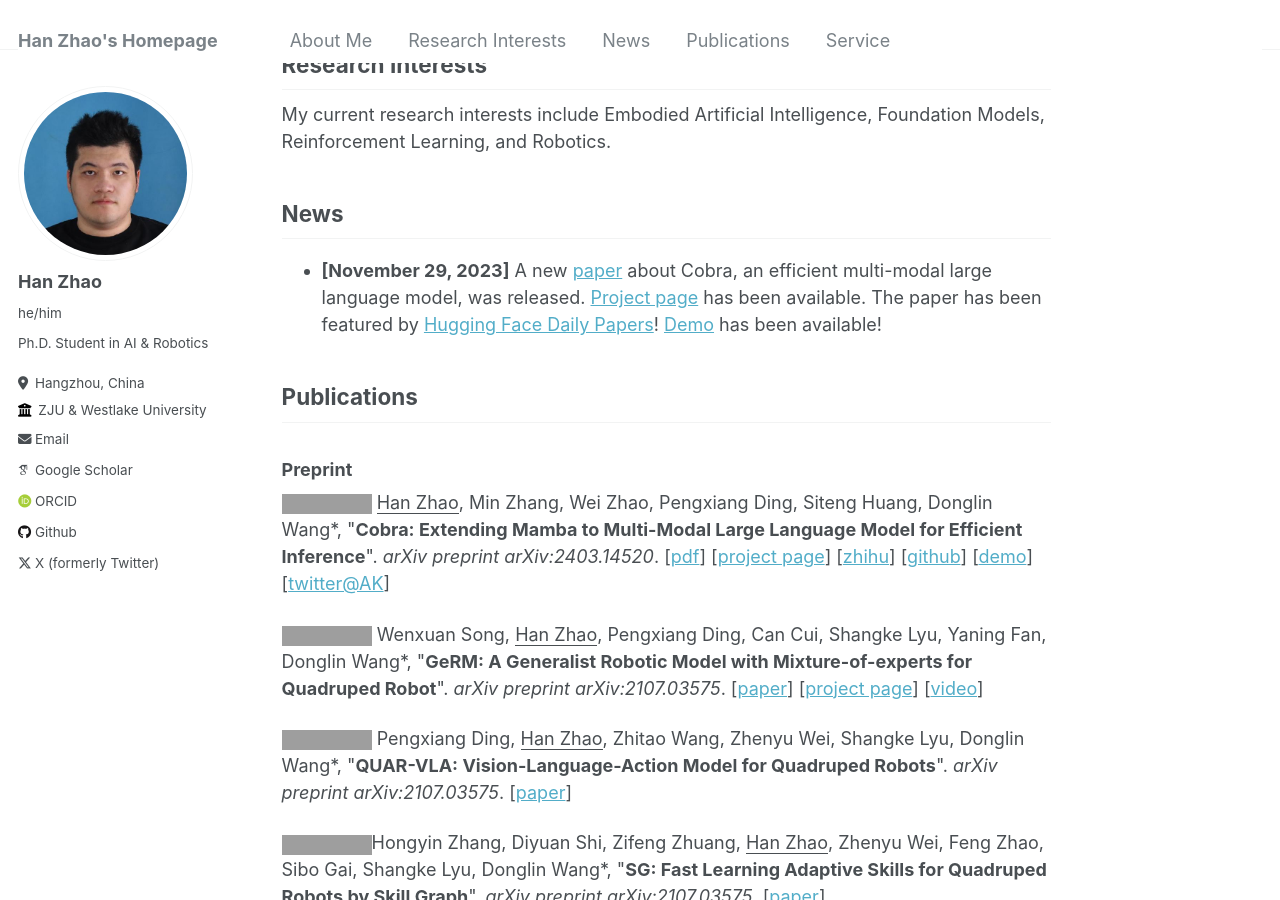
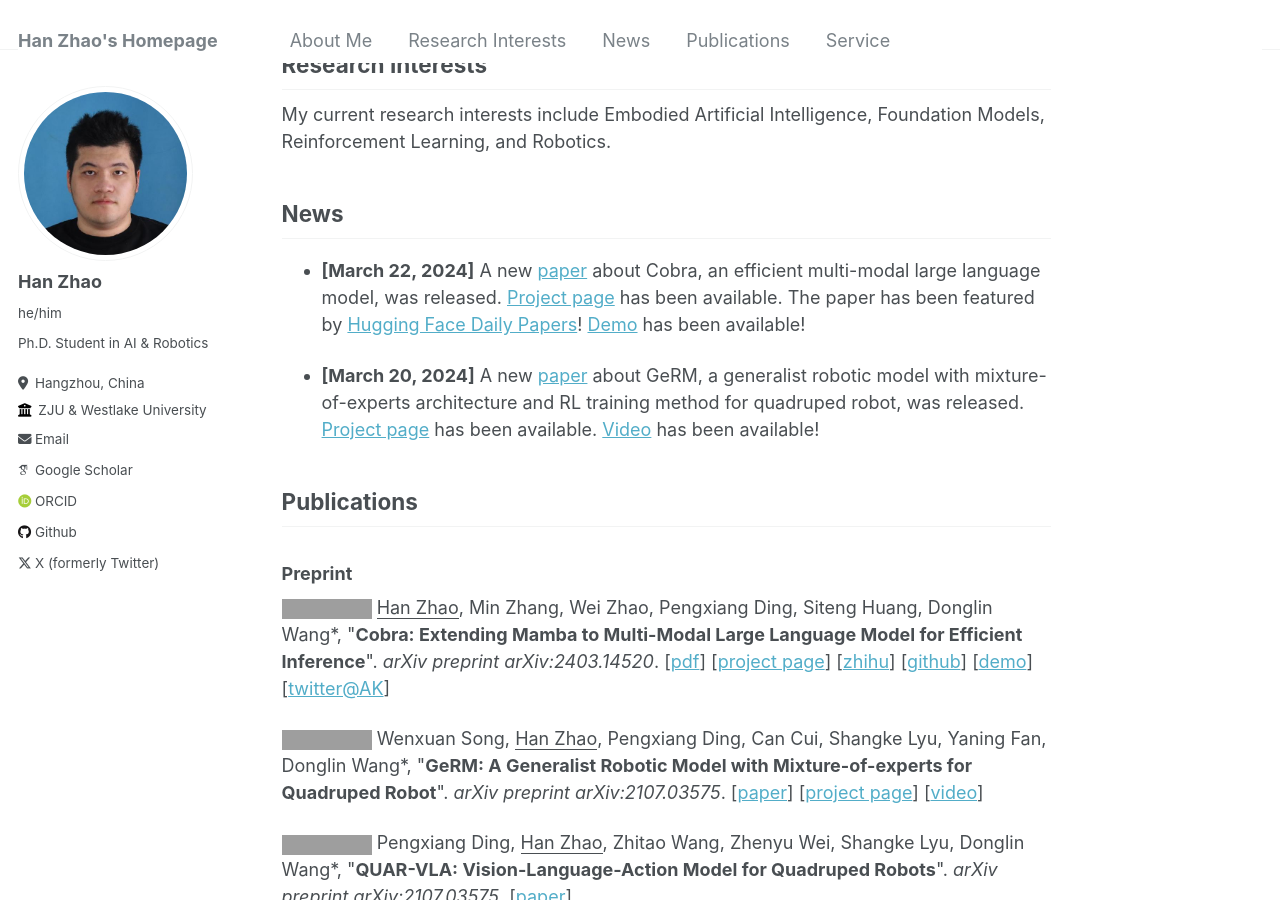
Before and after one commit to h-zhao1997/h-zhao1997.github.io, a Jekyll site: the page built from _pages/about.md, in a window 1280 px wide and 900 px high, scrolled down 353 px. Built offline with Jekyll 4.4.1, drawn with Linux system fonts in a browser that asks for light colours; some web fonts are replaced; grey boxes are pictures that could not be loaded.

Commit message:
Update about.md

```diff
--- a/_pages/about.md
+++ b/_pages/about.md
@@ -18,7 +18,9 @@ My current research interests include Embodied Artificial Intelligence, Foundati
 
 <h2 id='news'>News</h2>
 
-* **[November 29, 2023]** A new [paper](https://arxiv.org/abs/2403.14520) about Cobra, an efficient multi-modal large language model, was released. [Project page](https://sites.google.com/view/cobravlm) has been available. The paper has been featured by [Hugging Face Daily Papers](https://huggingface.co/papers?date=2024-03-22)! [Demo](https://huggingface.co/spaces/han1997/cobra) has been available!
+* **[March 22, 2024]** A new [paper](https://arxiv.org/abs/2403.14520) about Cobra, an efficient multi-modal large language model, was released. [Project page](https://sites.google.com/view/cobravlm) has been available. The paper has been featured by [Hugging Face Daily Papers](https://huggingface.co/papers?date=2024-03-22)! [Demo](https://huggingface.co/spaces/han1997/cobra) has been available!
+
+* **[March 20, 2024]** A new [paper](https://arxiv.org/abs/2403.13358) about GeRM, a generalist robotic model with mixture-of-experts architecture and RL training method for quadruped robot, was released. [Project page](https://songwxuan.github.io/GeRM/) has been available. [Video](https://www.youtube.com/watch?v=tjgIxsXW0JU) has been available!
 
 
 <h2 id='publications'>Publications</h2>
```
